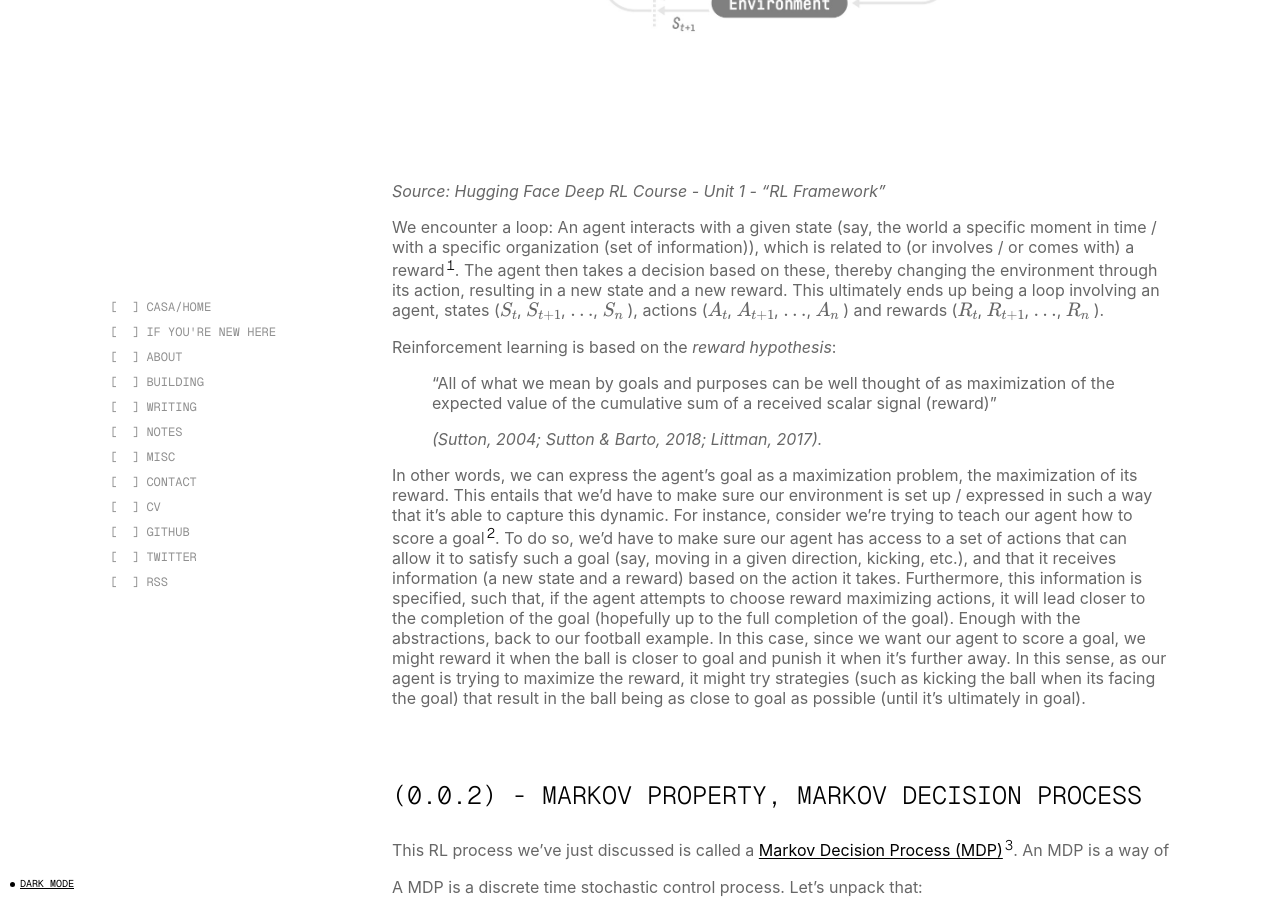
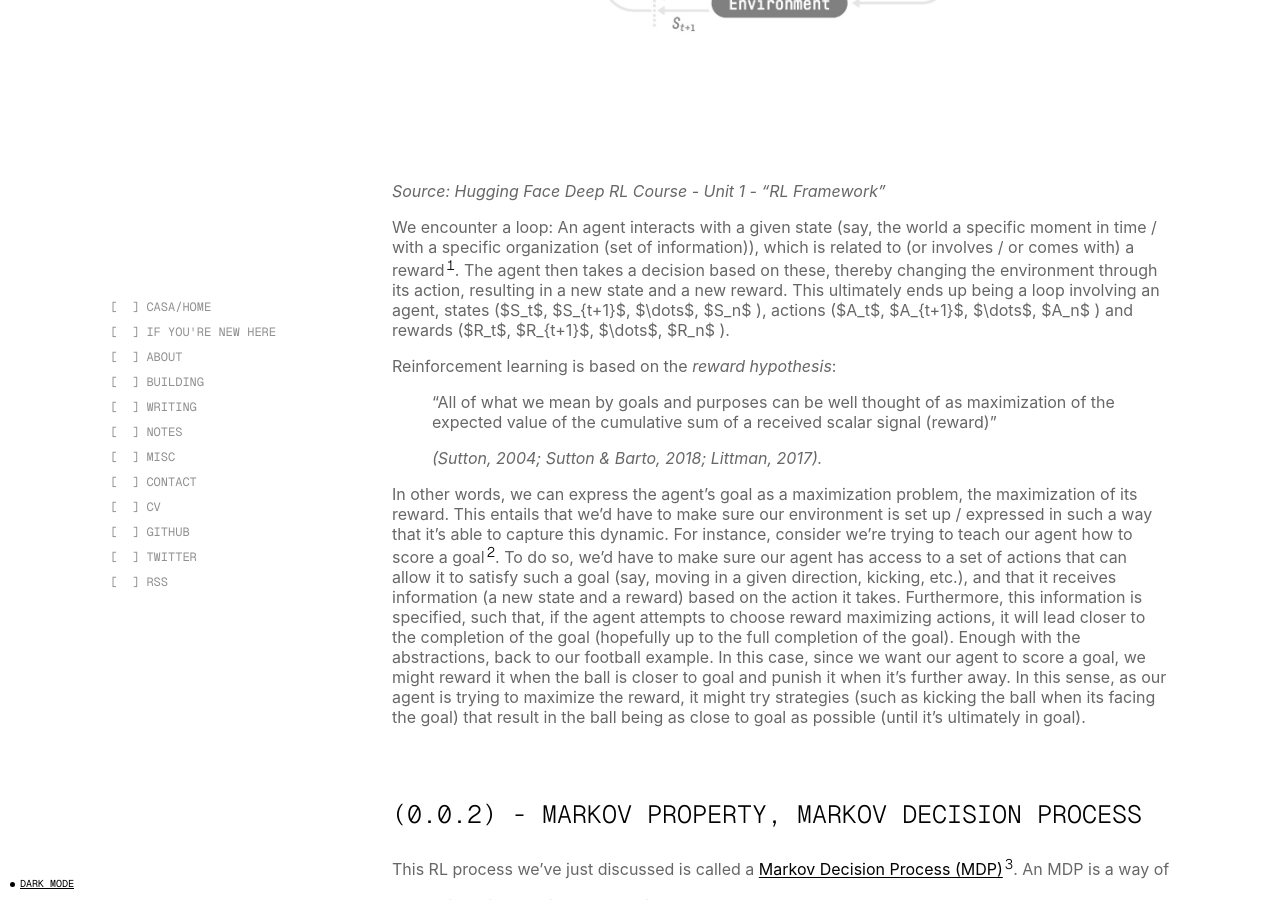
Before and after one commit to thomaspradae/thomaspradae.github.io, a Jekyll site: the page built from _notes/2024-05-30-hugging-face-rl-course.md, in a window 1280 px wide and 900 px high, scrolled down 1543 px. Built offline with Jekyll 4.4.1, drawn with Linux system fonts in a browser that asks for light colours; nearby versions of some CDN libraries; some of the changed text lies outside the part shown.

```diff
--- a/_notes/2024-05-30-hugging-face-rl-course.md
+++ b/_notes/2024-05-30-hugging-face-rl-course.md
@@ -27,7 +27,7 @@ The process described above can be modeled as follows:
 ![RL_process](../assets/images/posts/RL_process.jpg)
 *Source: Hugging Face Deep RL Course - Unit 1 - "RL Framework"*
 
-We encounter a loop: An agent interacts with a given state (say, the world a specific moment in time / with a specific organization (set of information)), which is related to (or involves / or comes with) a reward[^1]. The agent then takes a decision based on these, thereby changing the environment through its action, resulting in a new state and a new reward. This ultimately ends up being a loop involving an agent, states (\\( S_t \\), \\( S_{t+1} \\), \\( \dots \\), \\( S_n \\) ), actions (\\( A_t \\), \\( A_{t+1} \\), \\( \dots \\), \\( A_n \\) ) and rewards (\\( R_t \\), \\( R_{t+1} \\), \\( \dots \\), \\( R_n \\) ).
+We encounter a loop: An agent interacts with a given state (say, the world a specific moment in time / with a specific organization (set of information)), which is related to (or involves / or comes with) a reward[^1]. The agent then takes a decision based on these, thereby changing the environment through its action, resulting in a new state and a new reward. This ultimately ends up being a loop involving an agent, states ($S_t$, $S_{t+1}$, $\dots$, $S_n$ ), actions ($A_t$, $A_{t+1}$, $\dots$, $A_n$ ) and rewards ($R_t$, $R_{t+1}$, $\dots$, $R_n$ ).
 
 Reinforcement learning is based on the *reward hypothesis*:
 
@@ -44,7 +44,7 @@ This RL process we've just discussed is called a [Markov Decision Process (MDP)]
 
 A MDP is a discrete time stochastic control process. Let's unpack that:
 
-- *Discrete-time*: instead of thinking of time as continuous (say, the way in which an hour can be divided into minutes, and seconds, and each second can be divided into even smaller divisions, meaning, that between any two points in time there are infinitely more points in time), think of there being 'separate points in time', for example \\( t = 1, 2, 3, \dots n \\) where each value of \\( t \\) is a point in time. Time "jumps" from one to the next.
+- *Discrete-time*: instead of thinking of time as continuous (say, the way in which an hour can be divided into minutes, and seconds, and each second can be divided into even smaller divisions, meaning, that between any two points in time there are infinitely more points in time), think of there being 'separate points in time', for example $t = 1, 2, 3, \dots n$ where each value of $t$ is a point in time. Time "jumps" from one to the next.
 
 - *Stochastic:* stochasticity[^4] is often used interchangeably with 'randomness'. The wiki page for 'stochastic' defines it as the 'property of being well described by a random probability distribution'. Let's break that down as well: a probability distribution is a mathematical function that tells us the probability of occurrence for different outcomes of a given phenomenon / experiment / process (just as its name states: it tells us how *probabilities* of occurrence are *distributed* for a given p/e/p[^5]. When something is stochastic, it can be expressed as a probability distribution, in turn this gives us information about the nature of the phenomenon, without exactly knowing what outcome we'll get. For example, consider a fair dice with six sides. We can model our dice rolls with a probability distribution, but that doesn't mean we can predict what face we'll get for any given dice roll (but we can, thanks to our probability distribution, have some idea about the nature of the phenomenon (as seen below))
 
@@ -67,18 +67,18 @@ I'll try and delve into this deeper myself
 The RL process
 yes
 
-\\( text \\)
+$text$
 
 
-\\( hi \\)
+$hi$
 100
-\\( 100 \\)
+$100$
 
 [stochastic](obsidian://open?vault=Origin%20OS&file=Screenshot%202024-05-30%20180322.png)
 
 ![Screenshot 2024-05-30 180322](../assets/images/posts/Screenshot%202024-05-30%20180322.png)
 
-[^1]: In the case where it's the first interaction, the state \\( S_0 \\) would also have a reward, \\( R_0 \\), which tends to be 0.
+[^1]: In the case where it's the first interaction, the state $S_0$ would also have a reward, $R_0$, which tends to be 0.
 [^2]: [Football](https://www.youtube.com/watch?v=6TnKvlQ2h7s&ab_channel=Super6), or Soccer, for those from the states.
 [^3]: The course says it delves deeper into this later on, so we'll see, however, I wish to do so myself as well, so for now we'll have just a quick overview, and later on, depending on what the course covers, we'll see what needs to be specified further.
 [^4]: From the Greek (stokhos) which means to aim or guess
```
Also changed, not shown: other parts of _notes/2024-05-30-hugging-face-rl-course.md (+1 -1 lines).
